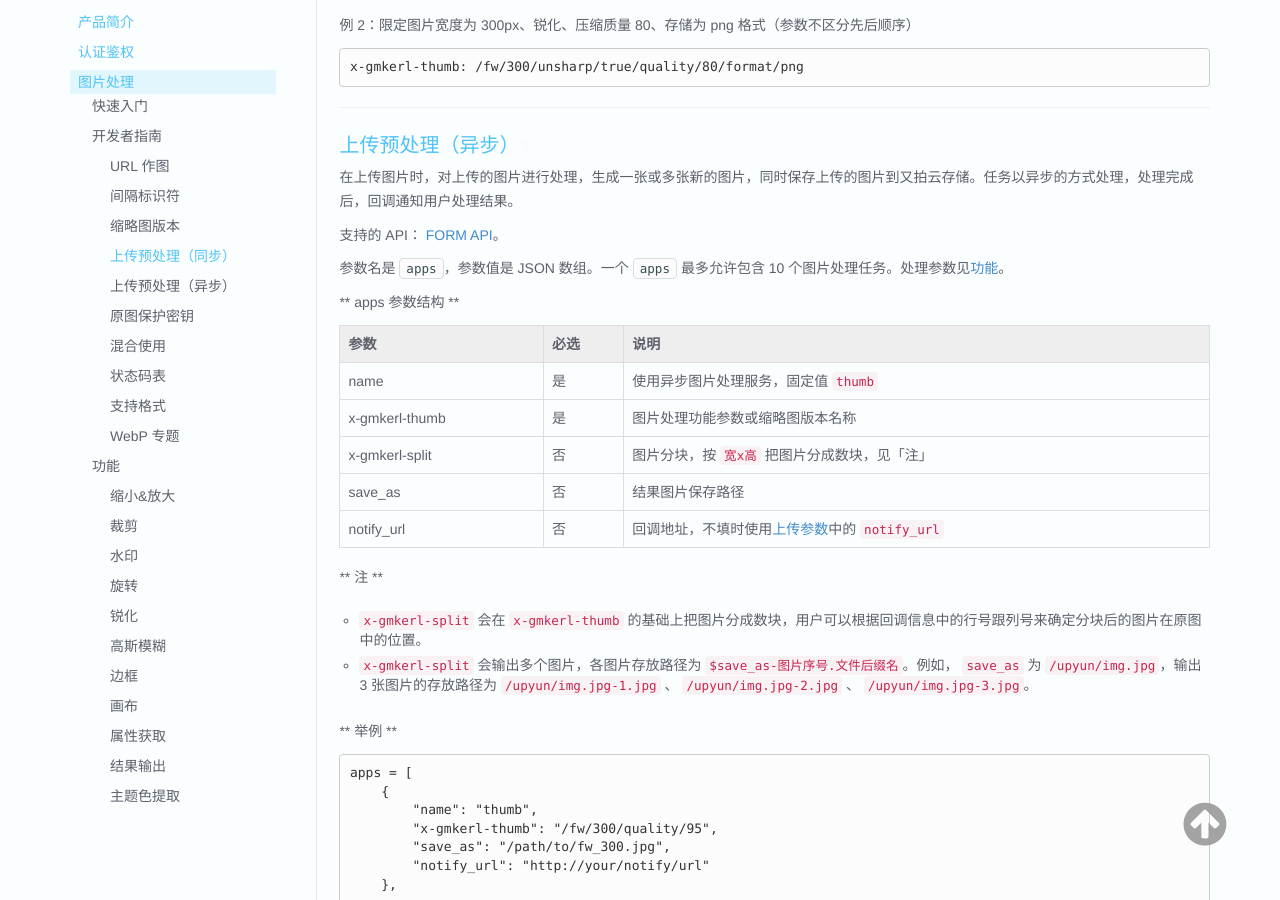
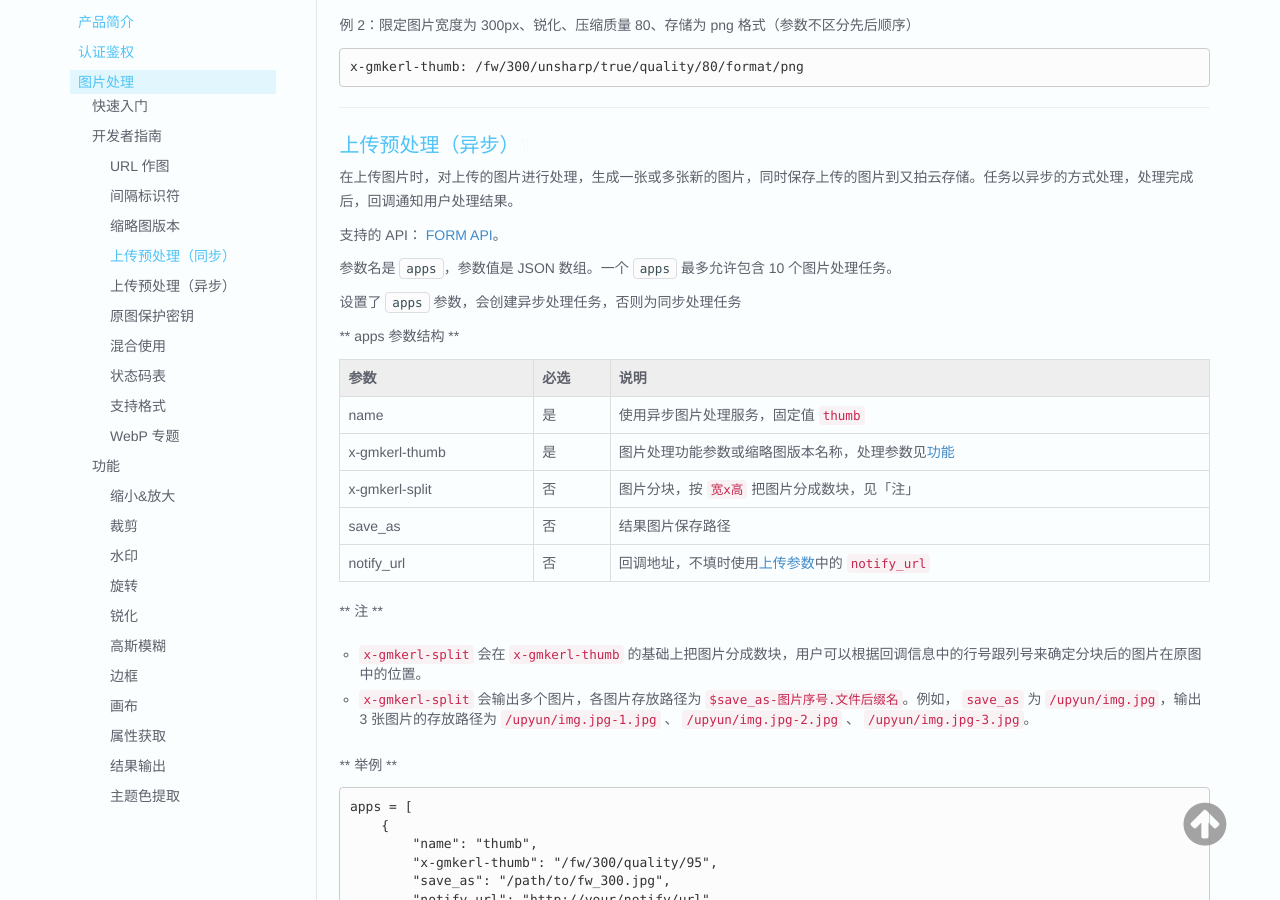
Before and after one commit to upyun/docs, an MkDocs documentation site: the page built from sources/cloud/image.md, in a window 1280 px wide and 900 px high, scrolled down 1957 px. Built offline with MkDocs 1.6.1, drawn with Linux system fonts in a browser that asks for light colours; old or Windows-style settings are respelled for this version of MkDocs.

Commit message:
add comments

```diff
--- a/sources/cloud/image.md
+++ b/sources/cloud/image.md
@@ -91,14 +91,16 @@ x-gmkerl-thumb: /fw/300/unsharp/true/quality/80/format/png
 
 支持的 API： [FORM API](/api/form_api/#upload_args)。
 
-参数名是 `apps`，参数值是 JSON 数组。一个 `apps` 最多允许包含 10 个图片处理任务。处理参数见[功能](#function)。
+参数名是 `apps`，参数值是 JSON 数组。一个 `apps` 最多允许包含 10 个图片处理任务。
+
+设置了 `apps` 参数，会创建异步处理任务，否则为同步处理任务
 
 ** apps 参数结构 **
 
 | 参数 				| 必选      	| 说明                                                     |
 |-------------------|-----------|----------------------------------------------------------|
 | name      		| 是        	| 使用异步图片处理服务，固定值 `thumb`                |
-| x-gmkerl-thumb    | 是      	| 图片处理功能参数或缩略图版本名称                               |
+| x-gmkerl-thumb    | 是      	| 图片处理功能参数或缩略图版本名称，处理参数见[功能](#function)     |
 | x-gmkerl-split   	| 否       	| 图片分块，按 `宽x高` 把图片分成数块，见「注」                  |
 | save_as  	 		| 否        	| 结果图片保存路径                                   |
 | notify_url  	 	| 否     	| 回调地址，不填时使用[上传参数](/api/form_api/#_2)中的  `notify_url` |
```
